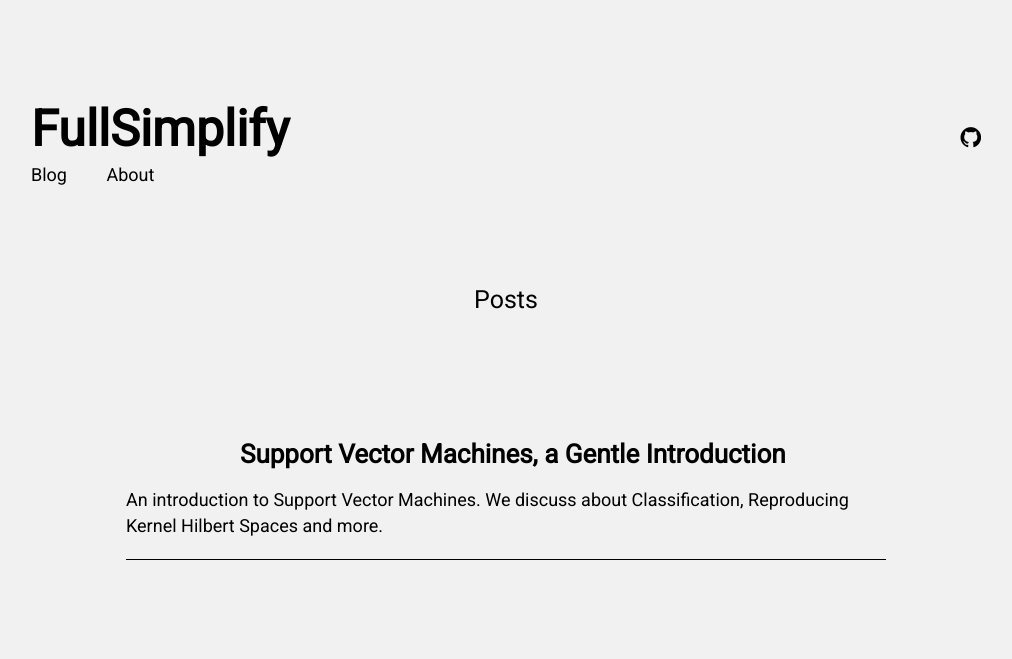
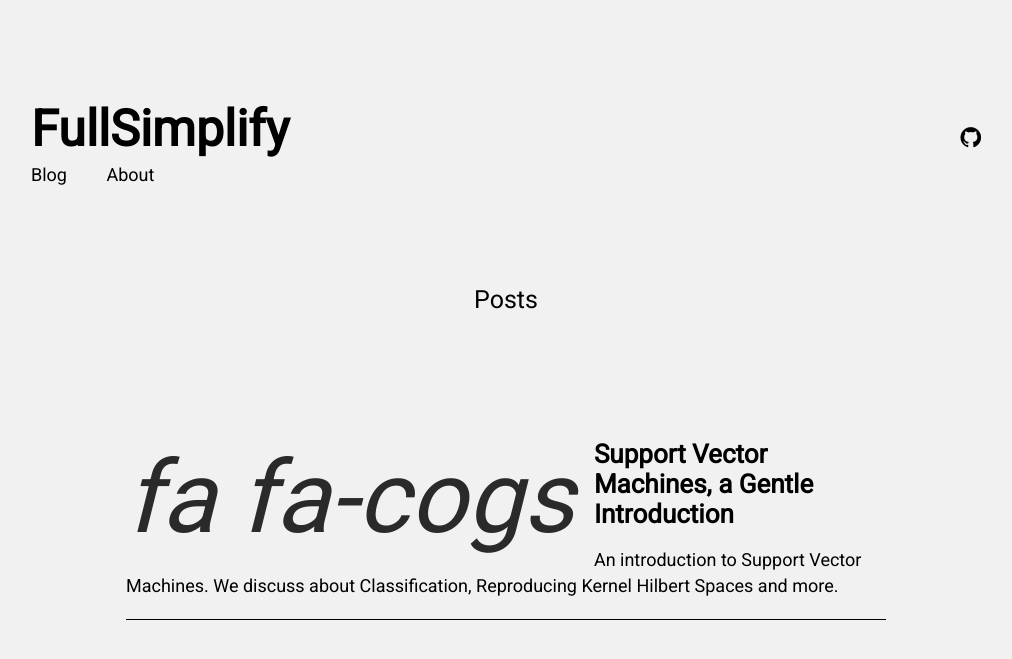
Before and after one commit to FullSimplify/FullSimplify.github.io, a Jekyll site: the page built from index.html, in a window 1280 px wide. Shown: the top 659 px of the page, without its empty margins (134-1146 px from the left). Built offline with Jekyll 4.4.1, drawn with Linux system fonts in a browser that asks for light colours.

Commit message:
Update index.html

```diff
--- a/index.html
+++ b/index.html
@@ -8,7 +8,7 @@ sitemap:
 
 <ul class="list-posts">
     {% for post in site.posts %}
-  <i id='side-icon' aria-hidden="true">
+  <i id='side-icon' aria-hidden="true">{{post.icon}}
     </i>
         <li class="post-teaser">
             <a href="{{ post.url | prepend: site.baseurl }}">
```
